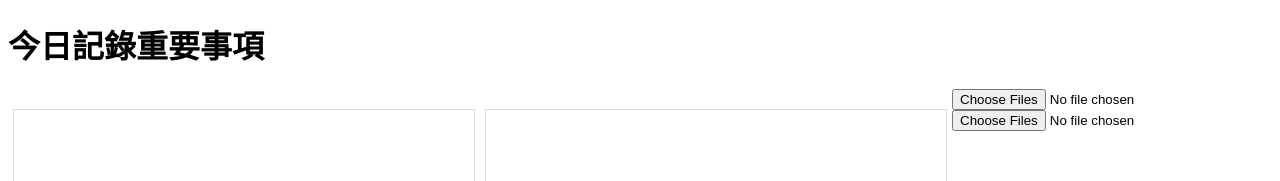
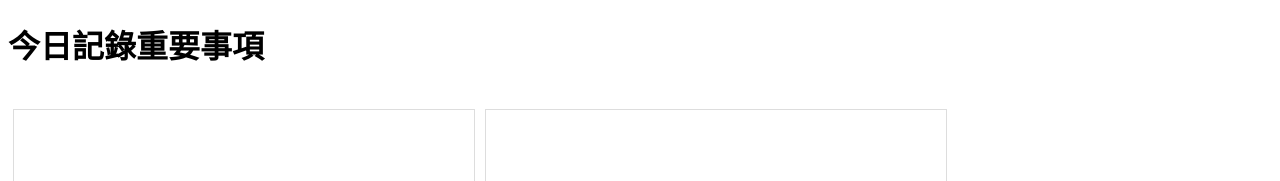
Before and after one commit to johnworker/Web_Edit, a website: page index.html in a window 1280 px wide. Shown: the top 181 px of the page. Drawn offline with nearby package versions, Linux system fonts and the light colour scheme.

Commit message:
Update index.html

```diff
--- a/index.html
+++ b/index.html
@@ -102,10 +102,10 @@
     </select>
 
     <!-- 在保存變更和新增圖片按鈕下方添加一個新的按鈕 -->
-    <input type="file" id="imageUpload"  multiple>
+    <input type="file" id="imageUpload" style="display: none;" multiple>
 
     <button id="addVideoButton">新增影片</button>
-    <input type="file" id="videoUpload" accept="video/*"  multiple>
+    <input type="file" id="videoUpload" accept="video/*" style="display: none;" multiple>
 
 
     <script src="./main.js"></script>
```
